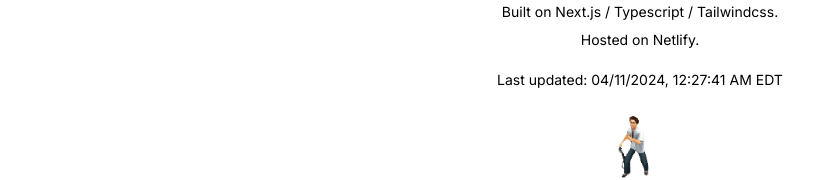
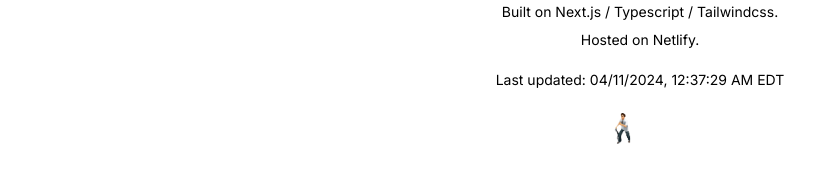
Before and after one commit to neo-teo/portfolio, a Next.js app: page / in a window 1280 px wide. Shown: the part 984-1164 px from the top of the page, without its empty margins (0-838 px from the left). Built offline with nearby package versions, Linux system fonts and the light colour scheme.

Commit message:
smaller skatey

```diff
--- a/src/commitDate.ts
+++ b/src/commitDate.ts
@@ -1,2 +1,2 @@
 // This file is auto-generated on pre-commit hook
-export const commitDateTime = '04/11/2024, 12:27:41 AM EDT';
+export const commitDateTime = '04/11/2024, 12:37:29 AM EDT';
--- a/src/components/Footer.tsx
+++ b/src/components/Footer.tsx
@@ -29,6 +29,6 @@ export default function Footer() {
             Last updated: {commitDateTime}
         </div>
 
-        <img src={"/skater.gif"} className="w-32 mr-[3.5rem]" alt="skater gif made on ps2nostalgia.win" />
+        <img src={"/skater.gif"} className="w-[4rem] mr-[3.5rem]" alt="skater gif made on ps2nostalgia.win" />
     </div>
 }
```
